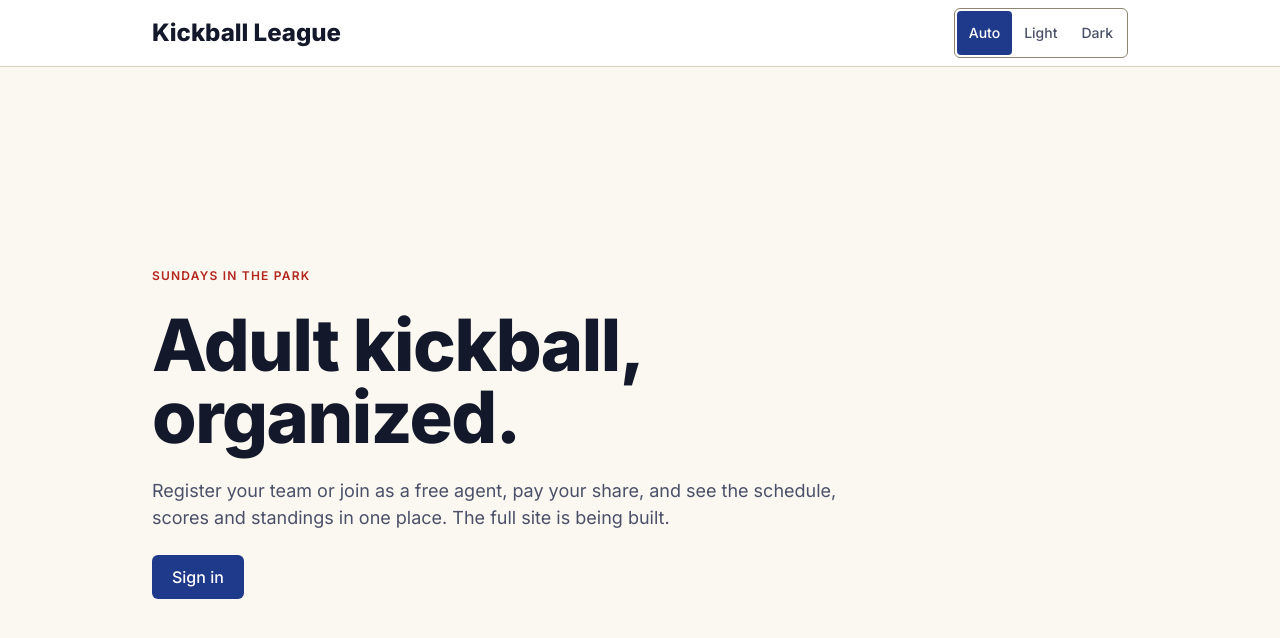
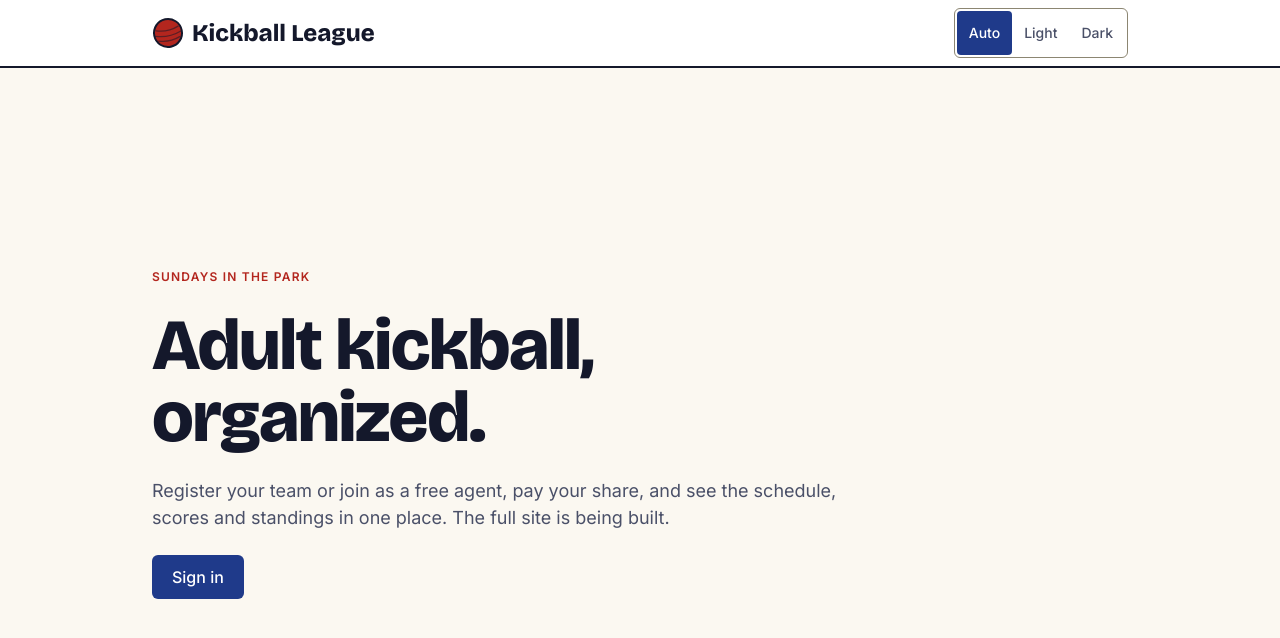
Before and after one commit to michael-fesselmeyer/kickball-league, a Next.js app: page / in a window 1280 px wide. Shown: the top 638 px of the page. Built offline with nearby package versions, Linux system fonts and the light colour scheme.

Commit message:
feat(design): switch display type to Bricolage Grotesque
Friendlier than Archivo while keeping a width axis for scoreboards. The
header gets the kickball and a bolder rule.

```diff
--- a/src/app/layout.tsx
+++ b/src/app/layout.tsx
@@ -1,6 +1,7 @@
 import type { Metadata } from "next";
-import { Archivo, Inter } from "next/font/google";
+import { Bricolage_Grotesque, Inter } from "next/font/google";
 import Link from "next/link";
+import { Kickball } from "@/components/kickball";
 import { ThemeSwitch } from "@/components/theme-switch";
 import { applySavedThemeScript } from "@/lib/theme";
 import "./globals.css";
@@ -11,11 +12,12 @@ const inter = Inter({
   display: "swap",
 });
 
-// Width axis: wide athletic headings now, condensed scoreboard numbers later.
-const archivo = Archivo({
-  variable: "--font-archivo",
+// Playful display face (ADR 0002). The width axis gives a condensed face
+// for scoreboards later; optical size keeps small headings crisp.
+const bricolage = Bricolage_Grotesque({
+  variable: "--font-bricolage",
   subsets: ["latin"],
-  axes: ["wdth"],
+  axes: ["wdth", "opsz"],
   display: "swap",
 });
 
@@ -31,19 +33,20 @@ export default function RootLayout({ children }: LayoutProps<"/">) {
     // warn that the server-rendered attribute differs.
     <html
       lang="en"
-      className={`${inter.variable} ${archivo.variable} h-full antialiased`}
+      className={`${inter.variable} ${bricolage.variable} h-full antialiased`}
       suppressHydrationWarning
     >
       <head>
         <script dangerouslySetInnerHTML={{ __html: applySavedThemeScript }} />
       </head>
       <body className="flex min-h-full flex-col">
-        <header className="border-b border-border bg-surface">
+        <header className="border-b-2 border-text bg-surface">
           <div className="mx-auto flex w-full max-w-5xl items-center justify-between gap-4 px-4 py-2 md:px-6">
             <Link
               href="/"
-              className="font-display text-h3 font-extrabold text-text"
+              className="flex items-center gap-2 font-display text-h3 font-extrabold text-text"
             >
+              <Kickball className="size-8 -rotate-12" />
               Kickball League
             </Link>
             <ThemeSwitch />
```
